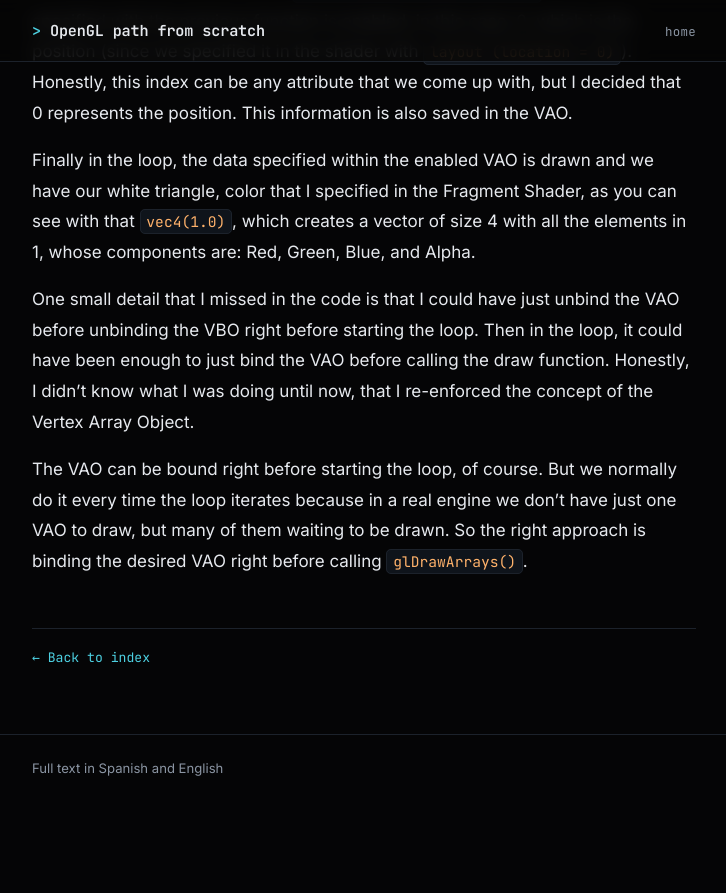
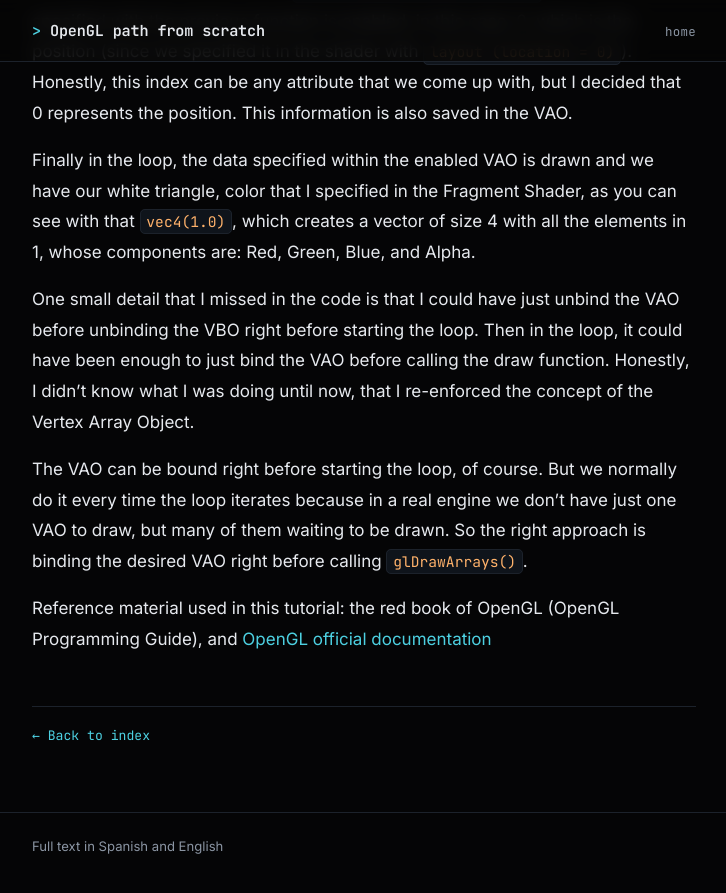
Before and after one commit to ben9652/OpenGL-Learning-Devlog, a Jekyll site: the page built from _devlog/parte-03-triangulo.md, in a window 1280 px wide and 900 px high, scrolled down 1969 px. Shown: the top 893 px of the window, without its empty margins (276-1002 px from the left). Built offline with Jekyll 4.4.1, drawn with Linux system fonts in a browser that asks for light colours; before the commit the page ends 2791 px from its top, so only the background shows below that.

Commit message:
Añado referencias en la parte 3

```diff
--- a/_devlog/parte-03-triangulo.md
+++ b/_devlog/parte-03-triangulo.md
@@ -33,6 +33,8 @@ Un pequeño detalle del que me perdí mientras escribía el código es el hecho
 
 El VAO puede ser asociado también justo antes de comenzar el bucle, por supuesto. Pero normalmente se lo hace cada vez que se itera, y antes de llamar a la función de dibujado, porque en un motor real no tenemos un solo VAO para pintar, sino muchos de ellos esperando su turno. Por lo que lo correcto es asociar el VAO deseado antes del `glDrawArrays()`.
 
+Material de referencia usado en este video: el libro rojo de OpenGL (OpenGL Programming Guide), y [La documentación oficial de OpenGL](https://docs.gl)
+
 </div>
 
 <div class="lang-en" markdown="1">
@@ -61,4 +63,6 @@ One small detail that I missed in the code is that I could have just unbind the
 
 The VAO can be bound right before starting the loop, of course. But we normally do it every time the loop iterates because in a real engine we don't have just one VAO to draw, but many of them waiting to be drawn. So the right approach is binding the desired VAO right before calling `glDrawArrays()`.
 
+Reference material used in this tutorial: the red book of OpenGL (OpenGL Programming Guide), and [OpenGL official documentation](https://docs.gl)
+
 </div>
```
